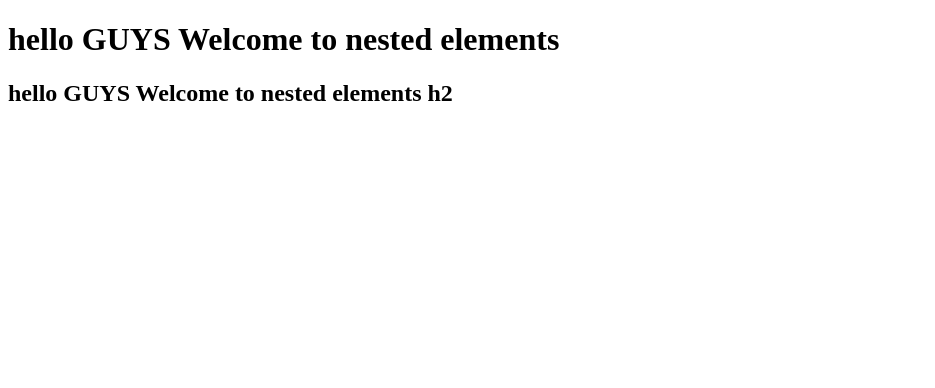
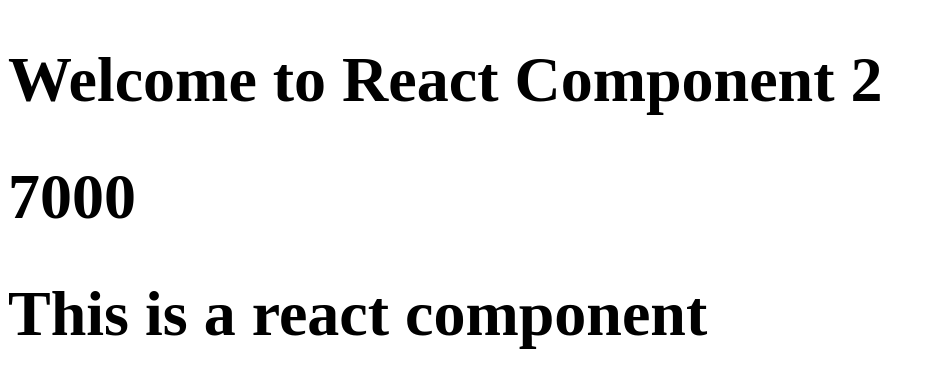
Before and after one commit to adivs7/nReact, a React app: page / in a window 1280 px wide. Shown: the whole page, without its empty margins (0-935 px from the left). Built offline with nearby package versions, Linux system fonts and the light colour scheme.

Commit message:
Ract Components, Elements and JSX

```diff
--- a/App.js
+++ b/App.js
@@ -7,12 +7,44 @@ import ReactDOM  from "react-dom/client";
 //     "Hello World from React"
 //     );
 
+// React.creatElement => Not a HTML element but an object => when rendered to DOM then becomes HTML
 
 const nested=React.createElement("div",{id:"Parent div"},
 React.createElement("div",{id:"div2"},
 [React.createElement("h1",{},"hello GUYS Welcome to nested elements") , React.createElement("h2",{},"hello GUYS Welcome to nested elements h2")])
 );
+// This method or way of crating react elements is very clumsy and not readable thus FB developers created JSX
 
 const root=ReactDOM.createRoot(document.getElementById("root"));
 
-root.render(nested);
+// JSX is just a way of writing and it creates a react element (HTML or XML like syntax). Wrap it around parentheses
+const jsxObj=( <h1 id="jsxId" className="jsxClass">Hello guys. I created React element using JSX</h1>)
+
+// Everything in react is a component =>1)Class Based, 2) Functional Component
+// Component is just a normal JS function which returns JSX or React Element.
+// First letter should be capital
+
+
+
+  //Inserting another React Component into another React component
+const FunctionalComp= ()=>{
+   return (<div id="fc">
+    {/* <FunctionalComp1/>   */}
+    {FunctionalComp1()}
+    <h1>{
+       a+6000
+    }</h1>
+     <h1>This is a react component</h1>
+     </div>)
+}
+root.render(<FunctionalComp/>);
+const a= 1000;
+
+
+const FunctionalComp1 = () =>{
+    return (    <h1>
+       Welcome to React Component 2
+       </h1>)
+   }
+
+   // { We can write JS here inside a jsx()}
--- a/index.html
+++ b/index.html
@@ -7,7 +7,7 @@
     <link rel="stylesheet" href="./index.css">
 </head>
 <body>
-    <div id="root">    </div>
+    <!-- <div id="root">    </div> -->
       <!-- <script>
         const heading = document.createElement("h1");
         heading.innerHTML="Hello world from javascript";
@@ -15,7 +15,7 @@
         root.appendChild(heading);
       </script> -->
 
-
+  <h1 id="root"> </h1>
 
 <script type="module" src="./App.js">
 </script>
--- a/package.json
+++ b/package.json
@@ -4,7 +4,9 @@
   "description": "",
 
   "scripts": {
-    "test": "echo \"Error: no test specified\" && exit 1"
+    "test": "echo \"Error: no test specified\" && exit 1",
+    "start": "parcel index.html",
+    "build": "parcel build index.html"
   },
   "author": "",
   "license": "ISC",
```
